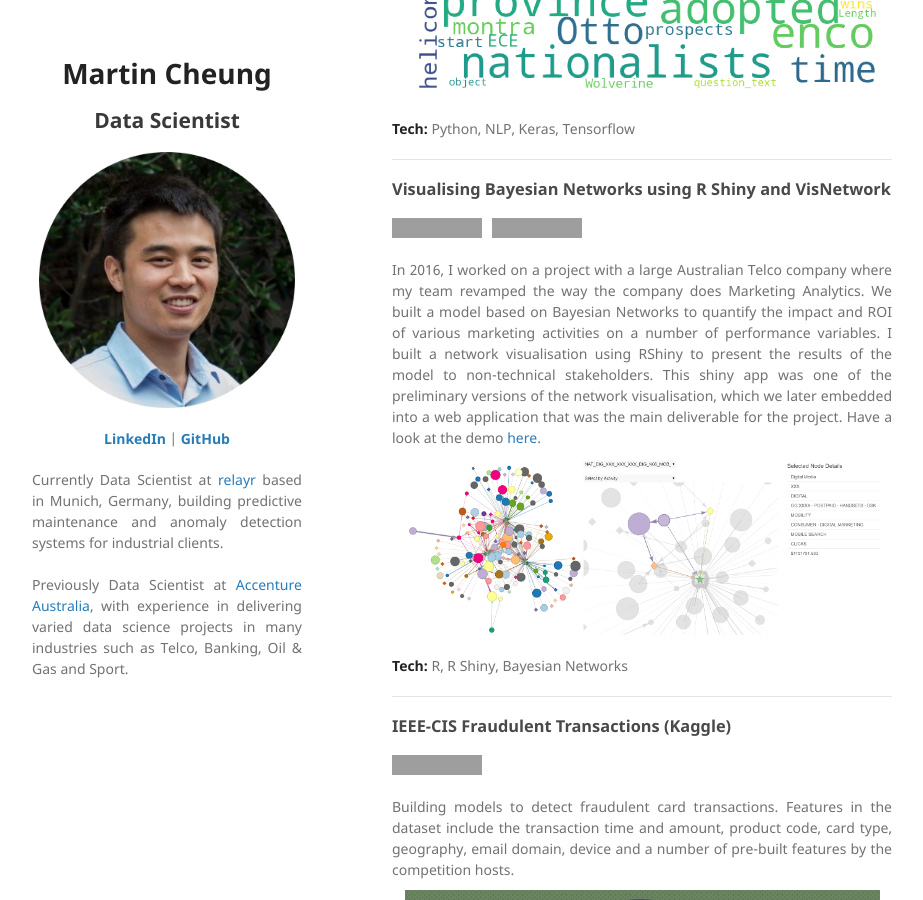
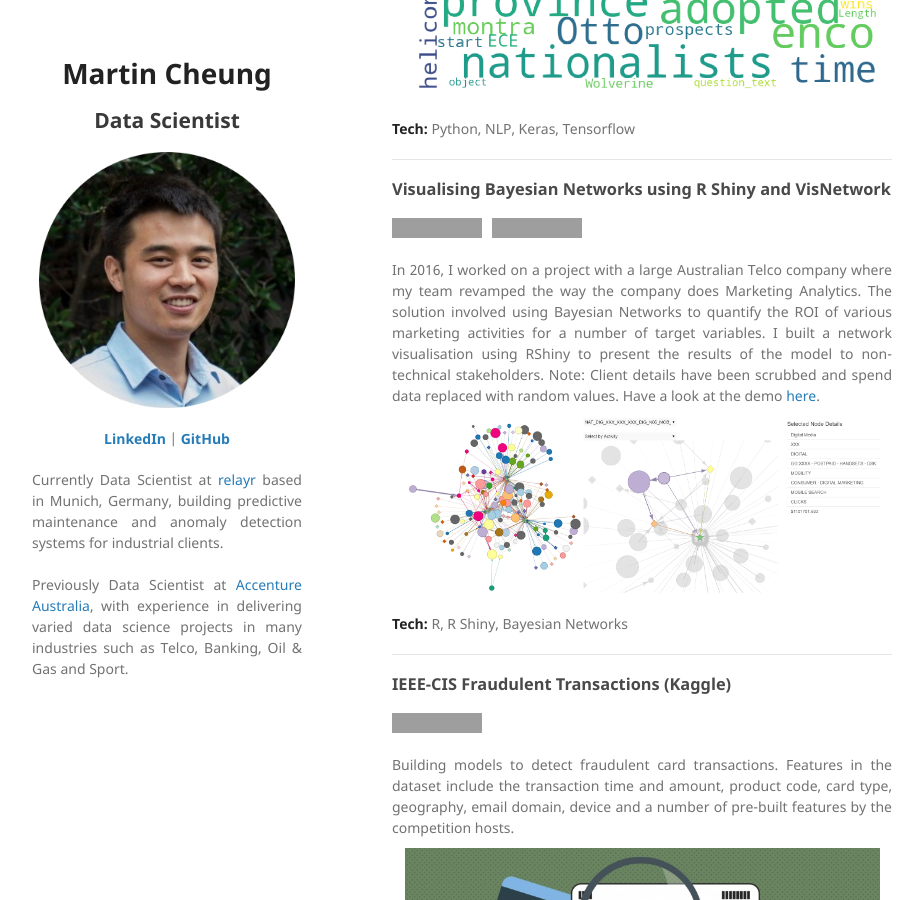
Before and after one commit to martycheung/martycheung.github.io, a Jekyll site: the page built from index.md, in a window 1280 px wide and 900 px high, scrolled down 855 px. Shown: the whole window, without its empty margins (178-1101 px from the left). Built offline with Jekyll 4.4.1, drawn with Linux system fonts in a browser that asks for light colours; our own code applies the rules of GitHub Pages for plain Markdown files; grey boxes are pictures that could not be loaded.

Commit message:
Update index.md

```diff
--- a/index.md
+++ b/index.md
@@ -47,7 +47,7 @@ Using NLP methods to detect which questions posed on Quora were insincere. I sta
 <br>
 
 <div style="text-align: justify">
-In 2016, I worked on a project with a large Australian Telco company where my team revamped the way the company does Marketing Analytics. We built a model based on Bayesian Networks to quantify the impact and ROI of various marketing activities on a number of performance variables. I built a network visualisation using RShiny to present the results of the model to non-technical stakeholders. This shiny app was one of the preliminary versions of the network visualisation, which we later embedded into a web application that was the main deliverable for the project. Have a look at the demo <a href="https://martycheung.shinyapps.io/bayesian-network-visualisation/" target="_blank">here</a>.
+In 2016, I worked on a project with a large Australian Telco company where my team revamped the way the company does Marketing Analytics. The solution involved using Bayesian Networks to quantify the ROI of various marketing activities for a number of target variables. I built a network visualisation using RShiny to present the results of the model to non-technical stakeholders. Note: Client details have been scrubbed and spend data replaced with random values. Have a look at the demo <a href="https://martycheung.shinyapps.io/bayesian-network-visualisation/" target="_blank">here</a>.
 </div>
 
 <img src="images/network_viz.png?raw=true" class="image_centred"/>
```
